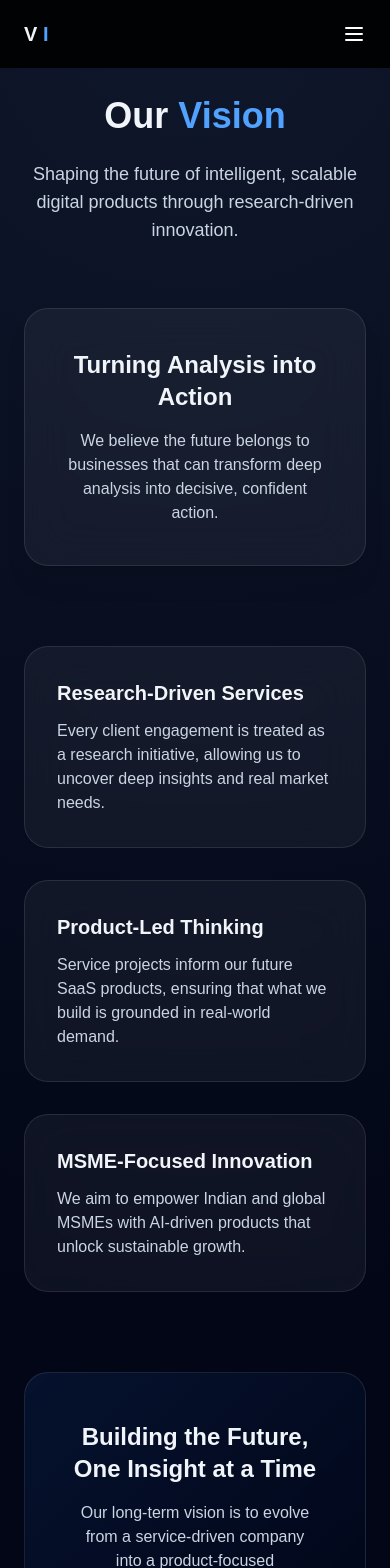
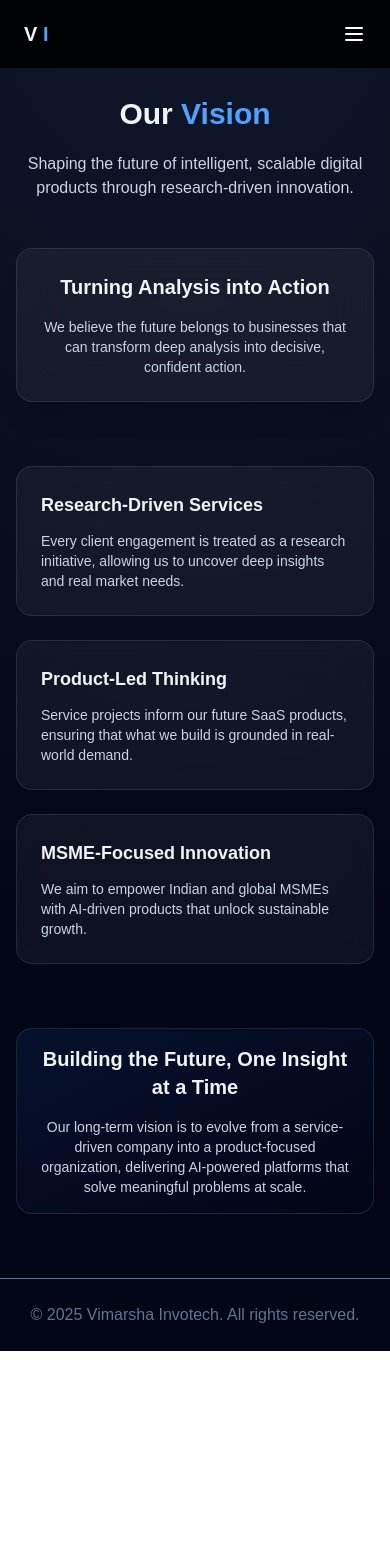
Before and after one commit to pintu1609/Vimarsha-Invotech, a Next.js app: page /vision in a window 390 px wide. Shown: the top 1568 px of the page. After the commit the page ends 1351 px from the top, so only its background shows below. Built offline with nearby package versions, Linux system fonts and the light colour scheme.

Commit message:
make responsive vision and contact page

```diff
--- a/src/app/contact/page.tsx
+++ b/src/app/contact/page.tsx
@@ -1,36 +1,36 @@
 export default function ContactPage() {
   return (
-    <section className="py-24 px-6">
+    <section className="pt-24 pb-16 md:py-24 px-4 sm:px-6">
       <div className="max-w-4xl mx-auto">
 
         {/* Header */}
-        <div className="mb-16 text-center">
-          <h1 className="text-4xl md:text-5xl font-bold mb-6 text-slate-100">
+        <div className="mb-12 md:mb-16 text-center">
+          <h1 className="text-3xl sm:text-4xl md:text-5xl font-bold mb-5 text-slate-100">
             Contact <span className="text-blue-400">Us</span>
           </h1>
-          <p className="text-lg text-slate-300 max-w-2xl mx-auto">
+          <p className="text-base sm:text-lg text-slate-300 max-w-2xl mx-auto">
             Let’s discuss how Vimarsha Invotech can help you build scalable,
             intelligent digital solutions.
           </p>
         </div>
 
         {/* Contact Card */}
-        <div className="bg-white/5 backdrop-blur-xl border border-white/10 rounded-3xl p-10 shadow-xl">
+        <div className="bg-white/5 backdrop-blur-xl border border-white/10 rounded-2xl sm:rounded-3xl p-6 sm:p-10 shadow-xl">
 
-          <div className="grid md:grid-cols-2 gap-10">
+          <div className="grid grid-cols-1 md:grid-cols-2 gap-8 md:gap-10">
 
             {/* Left: Info */}
             <div>
-              <h2 className="text-2xl font-semibold mb-4 text-slate-100">
+              <h2 className="text-xl sm:text-2xl font-semibold mb-4 text-slate-100">
                 Get in Touch
               </h2>
-              <p className="text-slate-300 mb-6">
+              <p className="text-slate-300 mb-6 text-sm sm:text-base">
                 Whether you’re a startup, MSME, or growing business, we’d love
                 to explore how research-driven engineering and AI can unlock
                 your next phase of growth.
               </p>
 
-              <div className="space-y-4 text-slate-300">
+              <div className="space-y-3 sm:space-y-4 text-slate-300 text-sm sm:text-base">
                 <p>
                   <span className="text-blue-400 font-medium">Email:</span>{" "}
                   contact@vimarshainvotech.com
@@ -42,17 +42,17 @@ export default function ContactPage() {
               </div>
             </div>
 
-            {/* Right: CTA / Placeholder */}
+            {/* Right: CTA */}
             <div className="flex items-center justify-center">
-              <div className="w-full bg-gradient-to-br from-blue-500/10 to-transparent border border-white/10 rounded-2xl p-8 text-center">
-                <h3 className="text-xl font-semibold mb-3 text-slate-100">
+              <div className="w-full bg-gradient-to-br from-blue-500/10 to-transparent border border-white/10 rounded-2xl p-6 sm:p-8 text-center">
+                <h3 className="text-lg sm:text-xl font-semibold mb-3 text-slate-100">
                   Start a Conversation
                 </h3>
-                <p className="text-slate-300 mb-6">
+                <p className="text-slate-300 mb-6 text-sm sm:text-base">
                   Share your idea or challenge, and we’ll get back with
                   thoughtful insights and next steps.
                 </p>
-                <button className="px-6 py-3 bg-blue-500 text-white rounded-full hover:bg-blue-600 transition">
+                <button className="px-6 py-3 bg-blue-500 text-white rounded-full hover:bg-blue-600 transition text-sm sm:text-base">
                   Email Us
                 </button>
               </div>
--- a/src/app/vision/page.tsx
+++ b/src/app/vision/page.tsx
@@ -1,58 +1,58 @@
 export default function VisionPage() {
   return (
-    <section className="py-24 px-6">
+    <section className="pt-24 pb-16 md:py-24 px-4 sm:px-6">
       <div className="max-w-5xl mx-auto">
 
         {/* Header */}
-        <div className="mb-16 text-center">
-          <h1 className="text-4xl md:text-5xl font-bold mb-6 text-slate-100">
+        <div className="mb-12 md:mb-16 text-center">
+          <h1 className="text-3xl sm:text-4xl md:text-5xl font-bold mb-5 text-slate-100">
             Our <span className="text-blue-400">Vision</span>
           </h1>
-          <p className="text-lg text-slate-300 max-w-2xl mx-auto">
+          <p className="text-base sm:text-lg text-slate-300 max-w-2xl mx-auto">
             Shaping the future of intelligent, scalable digital products through
             research-driven innovation.
           </p>
         </div>
 
         {/* Vision Statement */}
-        <div className="mb-20 bg-white/5 backdrop-blur-xl border border-white/10 rounded-3xl p-10 text-center shadow-xl">
-          <h2 className="text-2xl font-semibold mb-4 text-slate-100">
+        <div className="mb-16 md:mb-20 bg-white/5 backdrop-blur-xl border border-white/10 rounded-2xl sm:rounded-3xl p-6 sm:p-10 text-center shadow-xl">
+          <h2 className="text-xl sm:text-2xl font-semibold mb-4 text-slate-100">
             Turning Analysis into Action
           </h2>
-          <p className="text-slate-300 max-w-3xl mx-auto">
+          <p className="text-slate-300 text-sm sm:text-base max-w-3xl mx-auto">
             We believe the future belongs to businesses that can transform
             deep analysis into decisive, confident action.
           </p>
         </div>
 
         {/* Vision Pillars */}
-        <div className="grid md:grid-cols-3 gap-8 mb-20">
+        <div className="grid grid-cols-1 sm:grid-cols-2 md:grid-cols-3 gap-6 md:gap-8 mb-16 md:mb-20">
 
-          <div className="group bg-white/5 backdrop-blur-xl border border-white/10 rounded-3xl p-8 transition-all duration-300 hover:-translate-y-2 hover:shadow-2xl hover:shadow-blue-500/20">
-            <h3 className="text-xl font-semibold mb-3 text-slate-100 group-hover:text-blue-400 transition">
+          <div className="group bg-white/5 backdrop-blur-xl border border-white/10 rounded-2xl sm:rounded-3xl p-6 sm:p-8 transition-all duration-300 hover:-translate-y-2 hover:shadow-2xl hover:shadow-blue-500/20">
+            <h3 className="text-lg sm:text-xl font-semibold mb-3 text-slate-100 group-hover:text-blue-400 transition">
               Research-Driven Services
             </h3>
-            <p className="text-slate-300">
+            <p className="text-slate-300 text-sm sm:text-base">
               Every client engagement is treated as a research initiative,
               allowing us to uncover deep insights and real market needs.
             </p>
           </div>
 
-          <div className="group bg-white/5 backdrop-blur-xl border border-white/10 rounded-3xl p-8 transition-all duration-300 hover:-translate-y-2 hover:shadow-2xl hover:shadow-blue-500/20">
-            <h3 className="text-xl font-semibold mb-3 text-slate-100 group-hover:text-blue-400 transition">
+          <div className="group bg-white/5 backdrop-blur-xl border border-white/10 rounded-2xl sm:rounded-3xl p-6 sm:p-8 transition-all duration-300 hover:-translate-y-2 hover:shadow-2xl hover:shadow-blue-500/20">
+            <h3 className="text-lg sm:text-xl font-semibold mb-3 text-slate-100 group-hover:text-blue-400 transition">
               Product-Led Thinking
             </h3>
-            <p className="text-slate-300">
+            <p className="text-slate-300 text-sm sm:text-base">
               Service projects inform our future SaaS products, ensuring that
               what we build is grounded in real-world demand.
             </p>
           </div>
 
-          <div className="group bg-white/5 backdrop-blur-xl border border-white/10 rounded-3xl p-8 transition-all duration-300 hover:-translate-y-2 hover:shadow-2xl hover:shadow-blue-500/20">
-            <h3 className="text-xl font-semibold mb-3 text-slate-100 group-hover:text-blue-400 transition">
+          <div className="group bg-white/5 backdrop-blur-xl border border-white/10 rounded-2xl sm:rounded-3xl p-6 sm:p-8 transition-all duration-300 hover:-translate-y-2 hover:shadow-2xl hover:shadow-blue-500/20">
+            <h3 className="text-lg sm:text-xl font-semibold mb-3 text-slate-100 group-hover:text-blue-400 transition">
               MSME-Focused Innovation
             </h3>
-            <p className="text-slate-300">
+            <p className="text-slate-300 text-sm sm:text-base">
               We aim to empower Indian and global MSMEs with AI-driven products
               that unlock sustainable growth.
             </p>
@@ -61,11 +61,11 @@ export default function VisionPage() {
         </div>
 
         {/* Long-Term Vision */}
-        <div className="bg-gradient-to-br from-blue-500/10 to-transparent border border-white/10 rounded-3xl p-12 text-center">
-          <h2 className="text-2xl font-semibold mb-4 text-slate-100">
+        <div className="bg-gradient-to-br from-blue-500/10 to-transparent border border-white/10 rounded-2xl sm:rounded-3xl p-4 sm:p-12 text-center">
+          <h2 className="text-xl sm:text-2xl font-semibold mb-4 text-slate-100">
             Building the Future, One Insight at a Time
           </h2>
-          <p className="text-slate-300 max-w-3xl mx-auto">
+          <p className="text-slate-300 text-sm sm:text-base max-w-3xl mx-auto">
             Our long-term vision is to evolve from a service-driven company into
             a product-focused organization, delivering AI-powered platforms that
             solve meaningful problems at scale.
```
